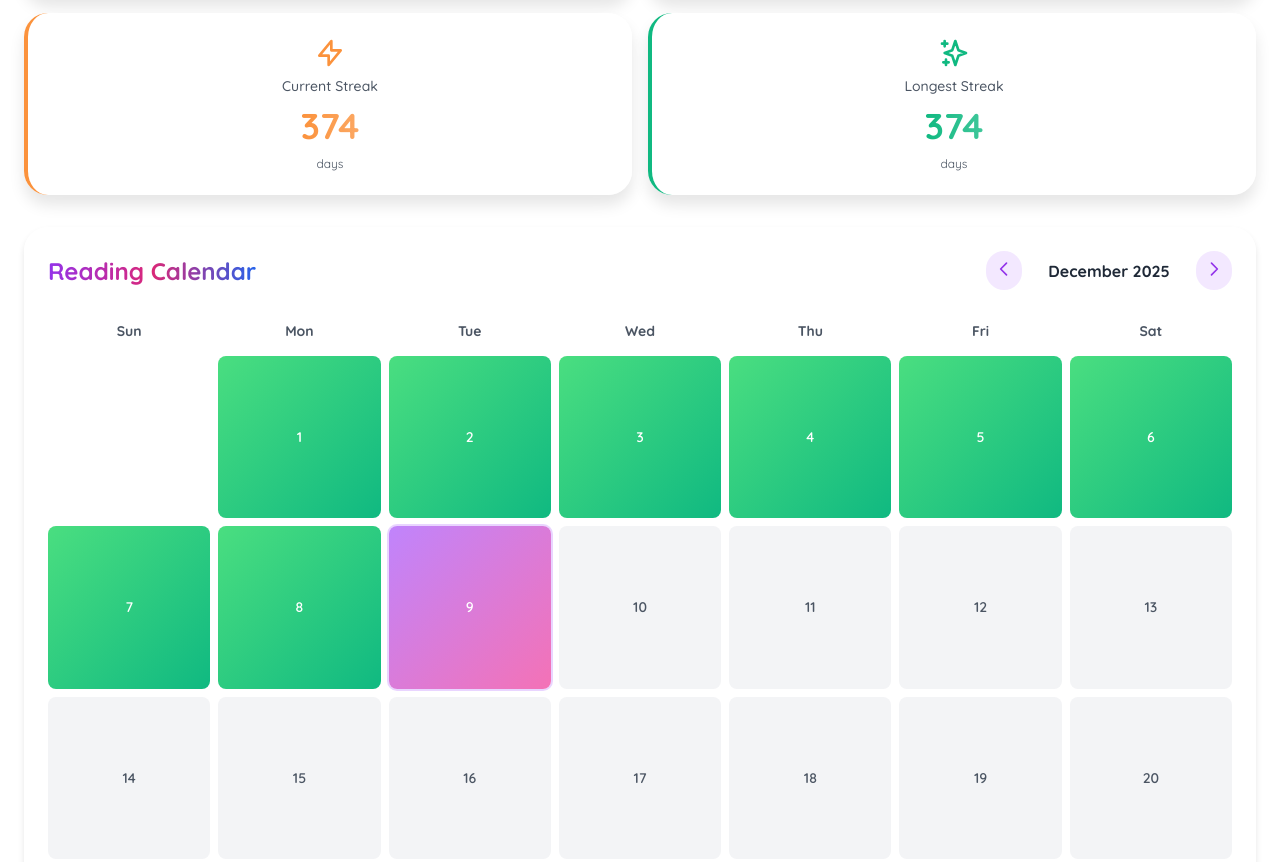
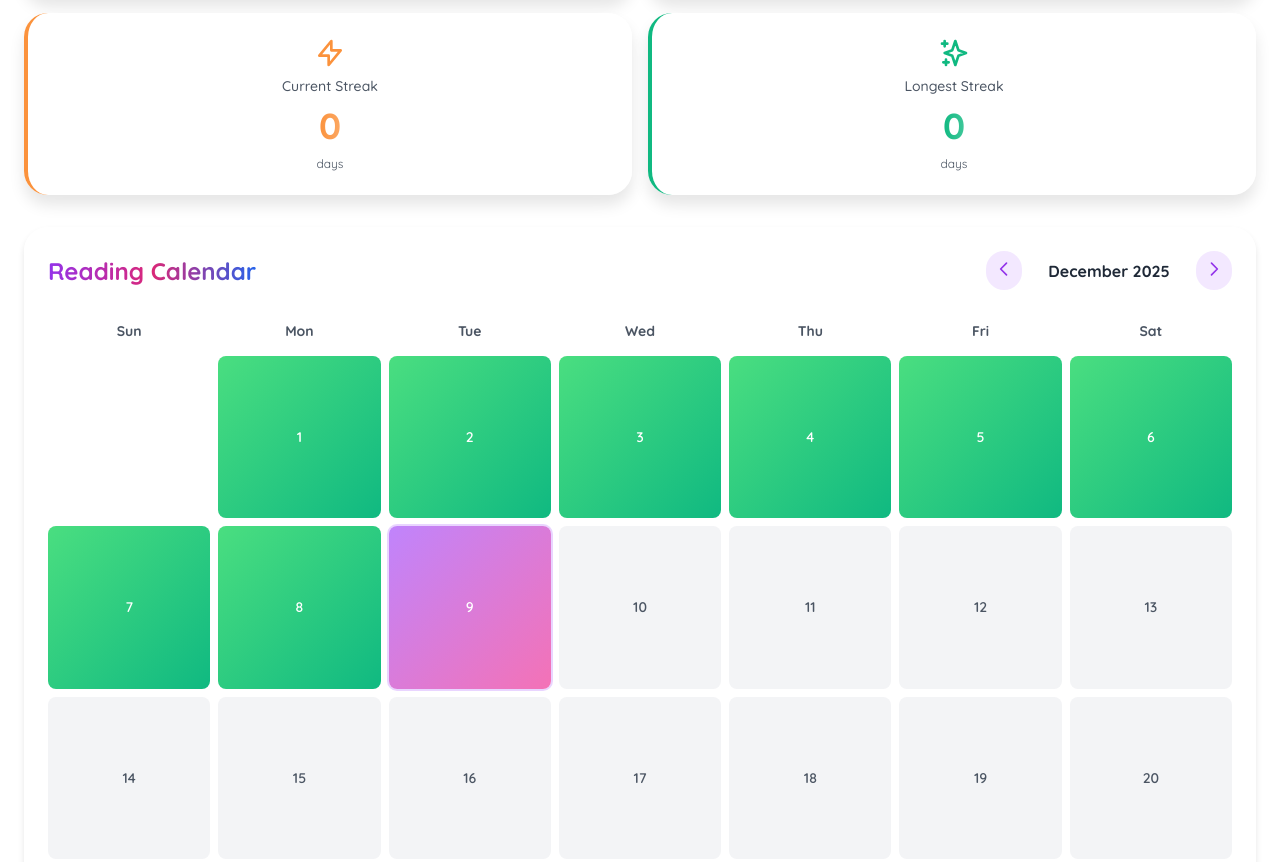
Before and after one commit to simireddy/BookTracker, a plain HTML site: page index.html in a window 1280 px wide. Shown: the part 972-1834 px from the top of the page. Drawn offline with Linux system fonts and the light colour scheme.

Commit message:
Update index.html

```diff
--- a/index.html
+++ b/index.html
@@ -802,16 +802,8 @@
         function calculateStreaks() {
             const allDates = new Set([...readDates]);
 
-            books.forEach(book => {
-                if (book.status === 'completed' && book.finishDate) allDates.add(book.finishDate);
-                if (book.status === 'reading' && book.startDate) {
-                    const start = new Date(book.startDate);
-                    const end = book.finishDate ? new Date(book.finishDate) : new Date();
-                    for (let d = new Date(start); d <= end; d.setDate(d.getDate() + 1)) {
-                        allDates.add(d.toISOString().split('T')[0]);
-                    }
-                }
-            });
+            // Only add dates from manually marked readDates
+            // Don't include book dates to start from 0
 
             if (allDates.size === 0) return { current: 0, longest: 0 };
 
@@ -820,13 +812,19 @@
             const today = new Date().toISOString().split('T')[0];
             const yesterday = new Date(Date.now() - 86400000).toISOString().split('T')[0];
 
+            // Calculate longest streak
             for (let i = 1; i < sortedDates.length; i++) {
                 const diffDays = Math.floor((new Date(sortedDates[i]) - new Date(sortedDates[i - 1])) / 86400000);
-                if (diffDays === 1) tempStreak++;
-                else { longestStreak = Math.max(longestStreak, tempStreak); tempStreak = 1; }
+                if (diffDays === 1) {
+                    tempStreak++;
+                } else {
+                    longestStreak = Math.max(longestStreak, tempStreak);
+                    tempStreak = 1;
+                }
             }
             longestStreak = Math.max(longestStreak, tempStreak);
 
+            // Calculate current streak
             if (sortedDates.includes(today) || sortedDates.includes(yesterday)) {
                 currentStreak = 1;
                 let checkDate = sortedDates.includes(today) ? today : yesterday;
@@ -859,7 +857,12 @@
             for (let day = 1; day <= daysInMonth; day++) {
                 const date = new Date(year, month, day);
                 const dateStr = date.toISOString().split('T')[0];
-                const hasRead = readDates.has(dateStr) || books.some(book => {
+
+                // Check if manually marked as read
+                const hasRead = readDates.has(dateStr);
+
+                // Check if from book activity (shows green but doesn't affect streak)
+                const hasBookActivity = books.some(book => {
                     if (book.status === 'completed' && book.finishDate === dateStr) return true;
                     if (book.status === 'reading' && book.startDate) {
                         const start = new Date(book.startDate);
@@ -868,10 +871,14 @@
                     }
                     return false;
                 });
+
                 const isToday = new Date().toDateString() === date.toDateString();
 
+                // Show green if manually marked OR has book activity
+                const showAsRead = hasRead || hasBookActivity;
+
                 html += `<button onclick="toggleReadDate('${dateStr}')" class="calendar-day ${
-                    isToday ? 'today' : hasRead ? 'read' : 'empty'
+                    isToday ? 'today' : showAsRead ? 'read' : 'empty'
                 }">${day}</button>`;
             }
 
@@ -879,8 +886,11 @@
         }
 
         function toggleReadDate(dateStr) {
-            if (readDates.has(dateStr)) readDates.delete(dateStr);
-            else readDates.add(dateStr);
+            if (readDates.has(dateStr)) {
+                readDates.delete(dateStr);
+            } else {
+                readDates.add(dateStr);
+            }
             renderAll();
         }
 
```
